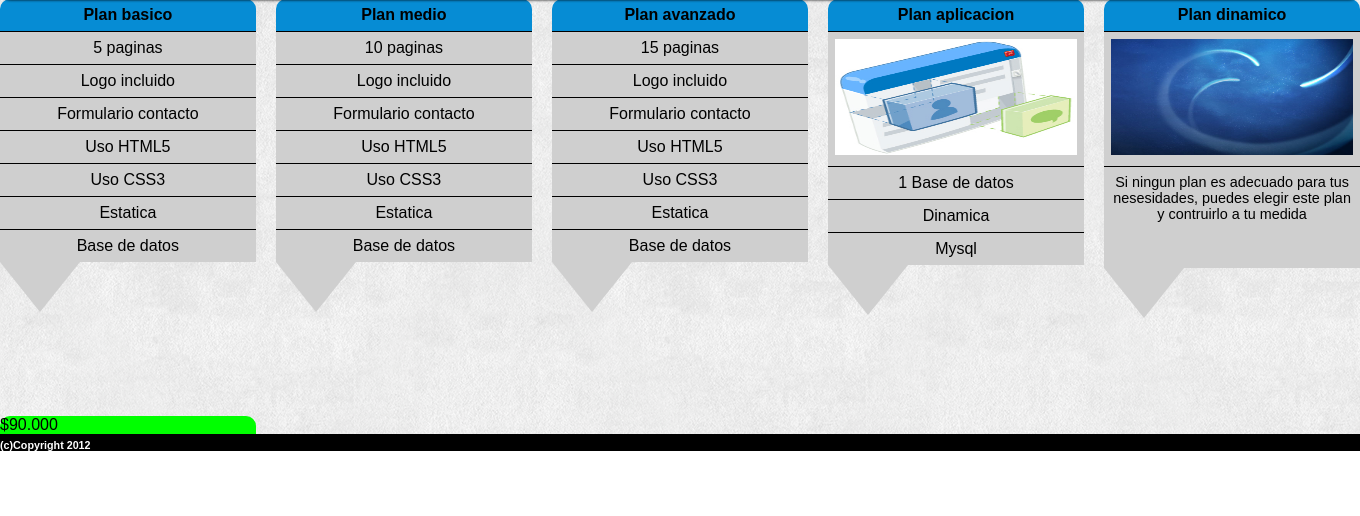
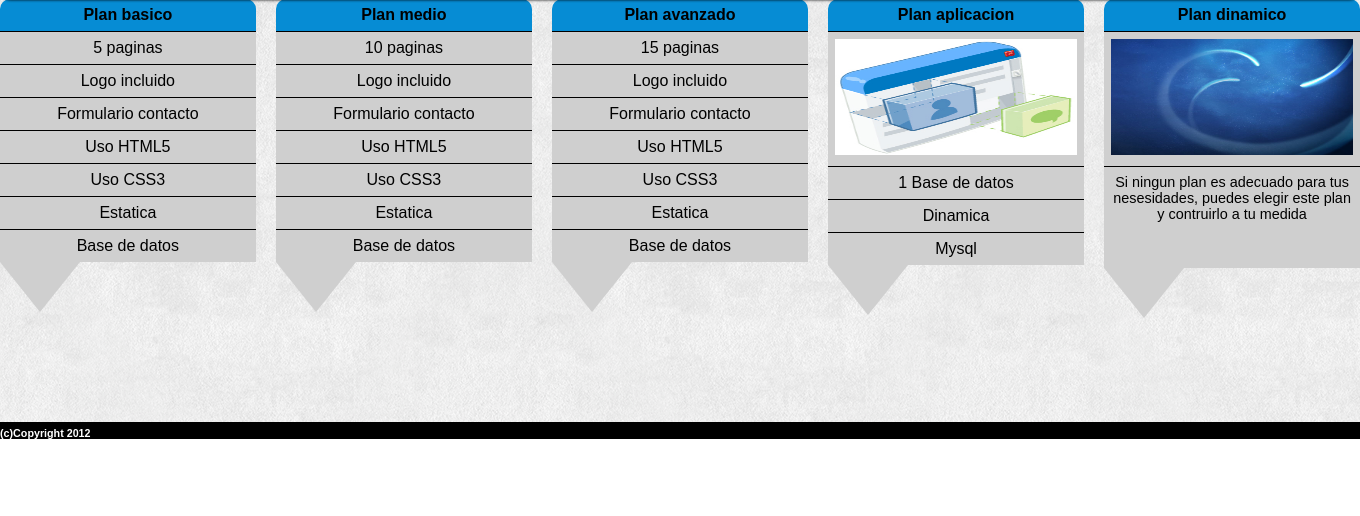
Before and after one commit to wilsonxp/Proyecto-web, a PHP site: page /servicios.php in a window 1360 px wide; the page is wider, and only the part inside the window is pictured. Shown: the part 130-646 px from the top of that part. Run offline with PHP 8.4, Linux system fonts and the light colour scheme.

Commit message:
M-05-08-2012-22:02

```diff
--- a/servicios.php
+++ b/servicios.php
@@ -64,11 +64,10 @@
                                 <td>Base de datos</td>
                             </tr>
                         </table>
+                        <div>
                             <svg>
                                 <polygon points="0,0 80,0 40,50" fill="#CFCFCF">
                             </svg>
-                        <div class="precio">
-                            <p>$90.000</p>
                         </div>
                     </div>
                     <div class="pack2">
@@ -98,9 +97,11 @@
                                 <td>Base de datos</td>
                             </tr>
                         </table>
+                        <div>
                             <svg>
                                 <polygon points="0,0 80,0 40,50" fill="#CFCFCF">
                             </svg>
+                        </div>
                     </div>
                     <div class="pack3">
                         <table>
@@ -129,9 +130,11 @@
                                 <td>Base de datos</td>
                             </tr>
                         </table>
+                        <div>
                             <svg>
                                 <polygon points="0,0 80,0 40,50" fill="#CFCFCF">
                             </svg>
+                        </div>
                     </div>
                     <div class="pack4">
                         <table>
@@ -153,9 +156,11 @@
                                 <td>Mysql</td>
                             </tr>
                         </table>
+                        <div>
                             <svg>
                                 <polygon points="0,0 80,0 40,50" fill="#CFCFCF">
                             </svg>
+                        </div>
                     </div>
                     <div class="pack5">
                         <table>
@@ -169,9 +174,11 @@
                                 <td>Si ningun plan es adecuado para tus nesesidades, puedes elegir este plan y contruirlo a tu medida</td>
                             </tr>
                         </table>
+                        <div>
                             <svg>
                                 <polygon points="0,0 80,0 40,50" fill="#CFCFCF">
                             </svg>
+                        </div>
                     </div>
                     <div style="clear:both;"></div>
                 </article>
```
Lines whose indentation alone changed are shown as unchanged.
